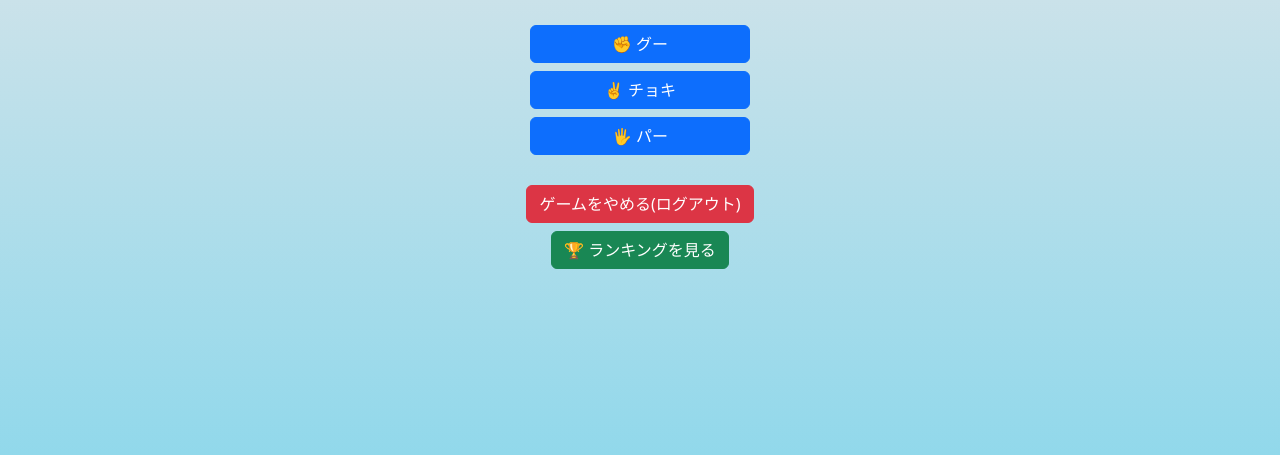
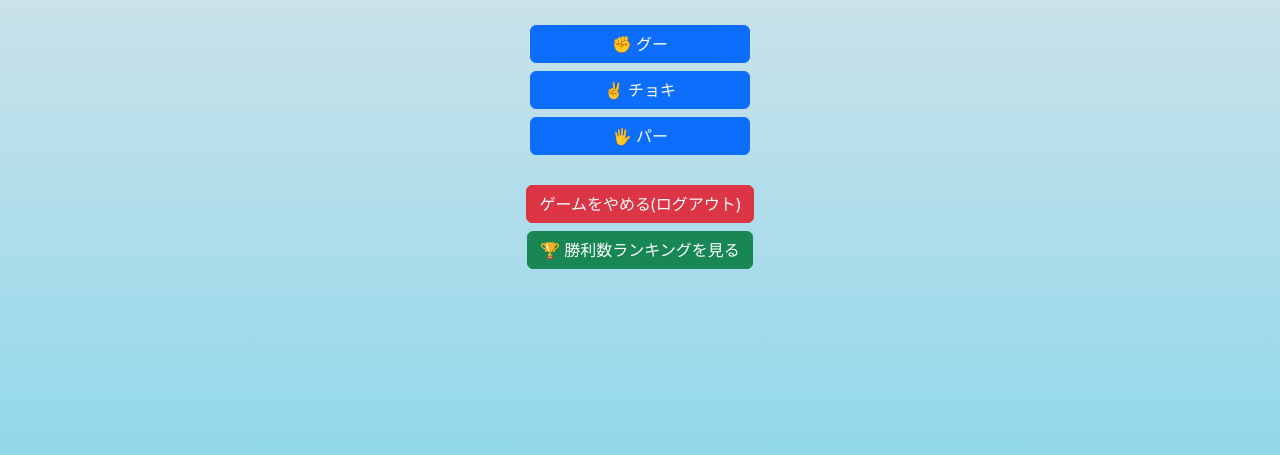
Before and after one commit to yuki-kobayashi/janken-game, a Spring Boot app: page / in a window 1280 px wide. Shown: the part 287-742 px from the top of the page. Run offline with Spring Boot 4, Linux system fonts and the light colour scheme; the visitor is signed in with stand-in values (Sample User, id 1); some of the project's set-up classes (security, data sources, template engines, error pages and the like) are left out, and stand-ins take their place.

Commit message:
ゲーム画面のテキスト修正

```diff
--- a/src/main/resources/templates/index.html
+++ b/src/main/resources/templates/index.html
@@ -25,7 +25,7 @@
             <button class="btn btn-danger" type="submit">ゲームをやめる(ログアウト)</button>
         </form>
         <form action="/ranking" method="get">
-            <button class="btn btn-success" type="submit">🏆 ランキングを見る</button>
+            <button class="btn btn-success" type="submit">🏆 勝利数ランキングを見る</button>
         </form>
     </div>
 </body>
```
